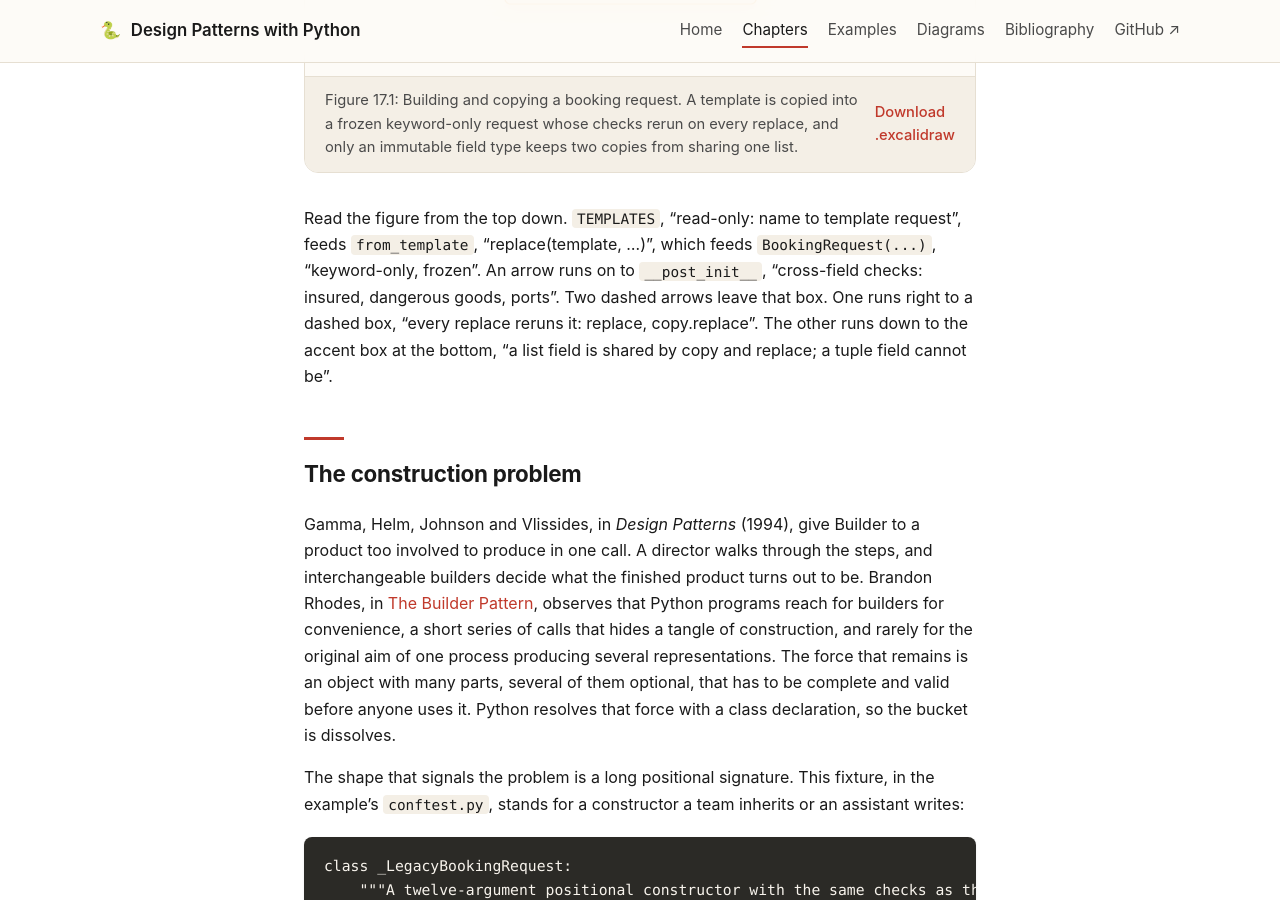
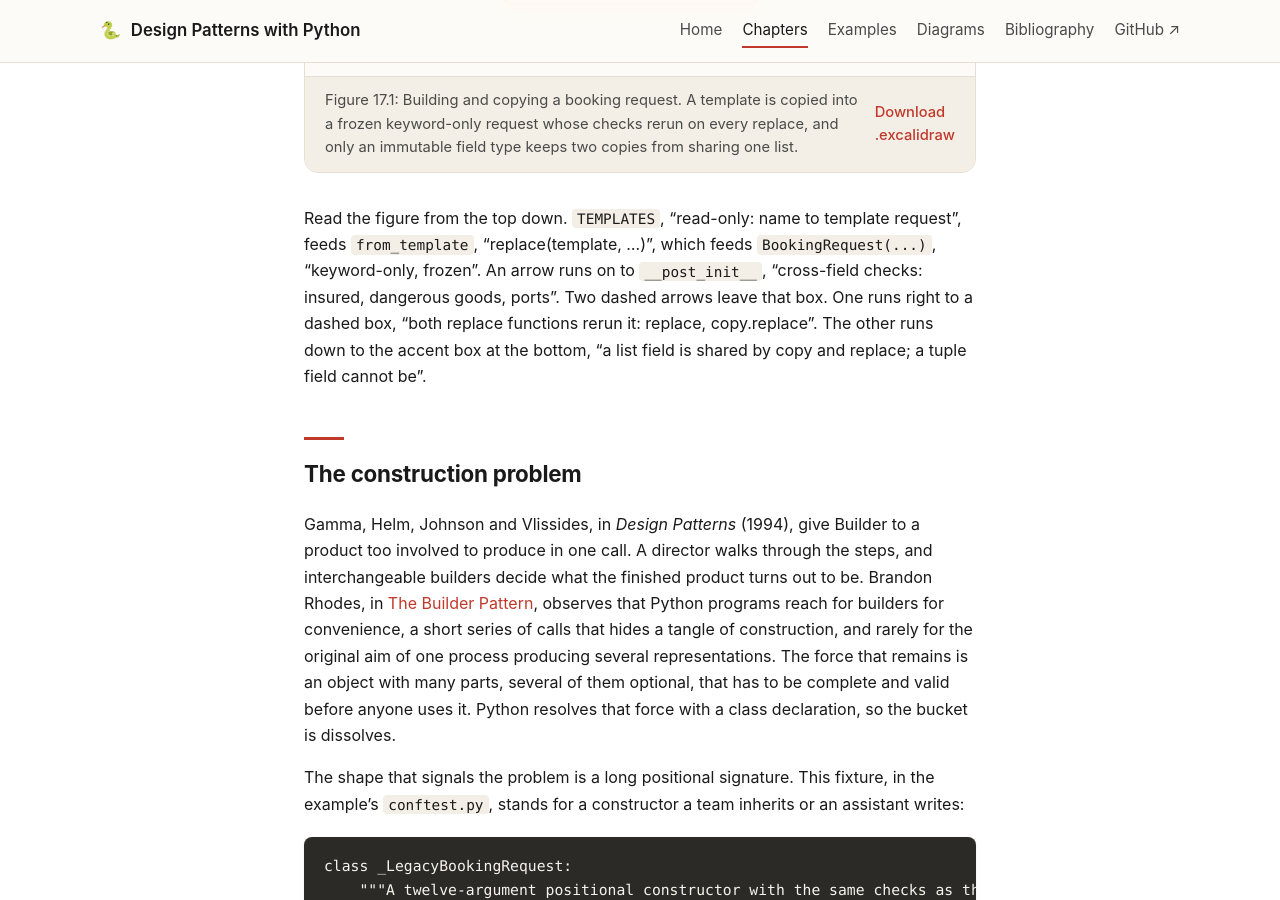
Before and after one commit to patterncatalyst/design-patterns-with-python, a Jekyll site: the page built from _docs/17-builder-dataclasses-and-prototype.md, in a window 1280 px wide and 900 px high, scrolled down 1817 px. Built offline with Jekyll 4.4.1, drawn with Linux system fonts in a browser that asks for light colours; some of the changed text lies outside the part shown.

Commit message:
fix(r08): round-2 should-fix and nits

```diff
--- a/_docs/17-builder-dataclasses-and-prototype.md
+++ b/_docs/17-builder-dataclasses-and-prototype.md
@@ -29,7 +29,7 @@ A team keeps a template booking and copies it for each new consignment. The temp
 
 {% include excalidraw.html name="17-builder-dataclasses-and-prototype" caption="Figure 17.1: Building and copying a booking request. A template is copied into a frozen keyword-only request whose checks rerun on every replace, and only an immutable field type keeps two copies from sharing one list." %}
 
-Read the figure from the top down. `TEMPLATES`, "read-only: name to template request", feeds `from_template`, "replace(template, ...)", which feeds `BookingRequest(...)`, "keyword-only, frozen". An arrow runs on to `__post_init__`, "cross-field checks: insured, dangerous goods, ports". Two dashed arrows leave that box. One runs right to a dashed box, "every replace reruns it: replace, copy.replace". The other runs down to the accent box at the bottom, "a list field is shared by copy and replace; a tuple field cannot be".
+Read the figure from the top down. `TEMPLATES`, "read-only: name to template request", feeds `from_template`, "replace(template, ...)", which feeds `BookingRequest(...)`, "keyword-only, frozen". An arrow runs on to `__post_init__`, "cross-field checks: insured, dangerous goods, ports". Two dashed arrows leave that box. One runs right to a dashed box, "both replace functions rerun it: replace, copy.replace". The other runs down to the accent box at the bottom, "a list field is shared by copy and replace; a tuple field cannot be".
 
 ## The construction problem
 
```
Also changed, not shown: other parts of _docs/17-builder-dataclasses-and-prototype.md (+2 -2 lines), _docs/16-factory-method-and-abstract-factory.md (+2 -2 lines), _docs/18-singleton-module-borg-metaclass.md (+2 -2 lines), _plans/reconciliation-plan.md (+1 -1 lines), examples/18-singleton-module-borg-metaclass/README.md (+4 -3 lines), diagrams/17-builder-dataclasses-and-prototype.svg, 2 other files.
